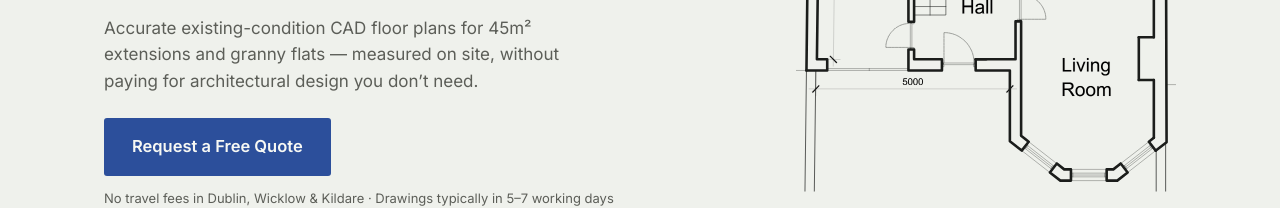
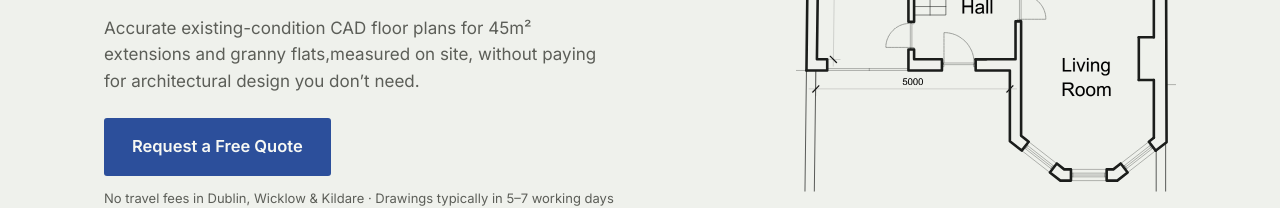
Before and after one commit to AmazingSpoon26/McDermottDrafting, a website: page index.html in a window 1280 px wide. Shown: the part 370-578 px from the top of the page. Drawn offline with Linux system fonts and the light colour scheme.

Commit message:
Update index.html

```diff
--- a/index.html
+++ b/index.html
@@ -687,7 +687,7 @@
       <div>
         <div class="hero-eyebrow mono">Measured Surveys · Dublin, Wicklow &amp; Kildare</div>
         <h1>Measured Survey Drawings for Extensions in Dublin, Wicklow &amp; Kildare</h1>
-        <p class="sub">Accurate existing-condition CAD floor plans for 45m² extensions and granny flats — measured on site, without paying for architectural design you don’t need.</p>
+        <p class="sub">Accurate existing-condition CAD floor plans for 45m² extensions and granny flats,measured on site, without paying for architectural design you don’t need.</p>
         <div class="hero-actions">
           <a href="#booking" class="cta-button cta-button--large">Request a Free Quote</a>
           <p class="hero-note">No travel fees in Dublin, Wicklow &amp; Kildare · Drawings typically in 5–7 working days</p>
```
